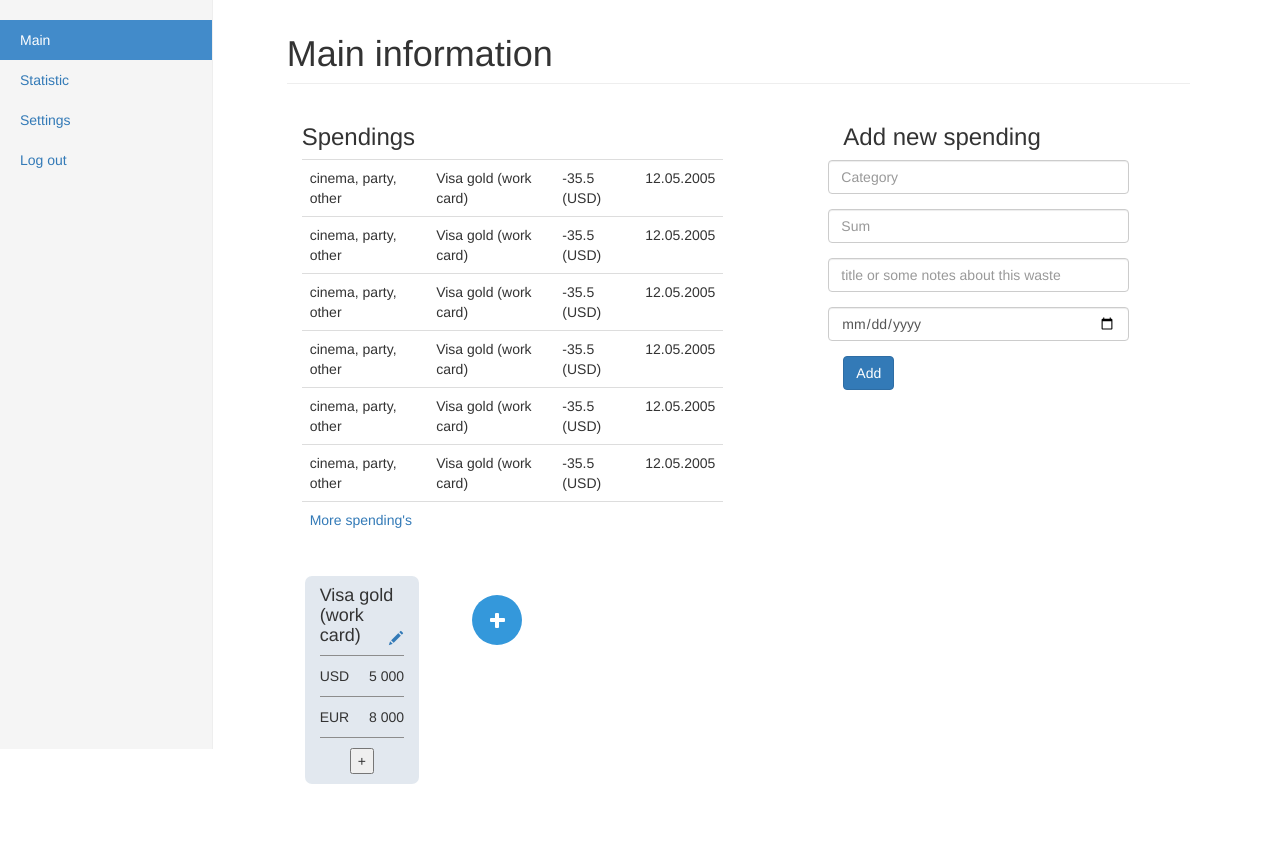
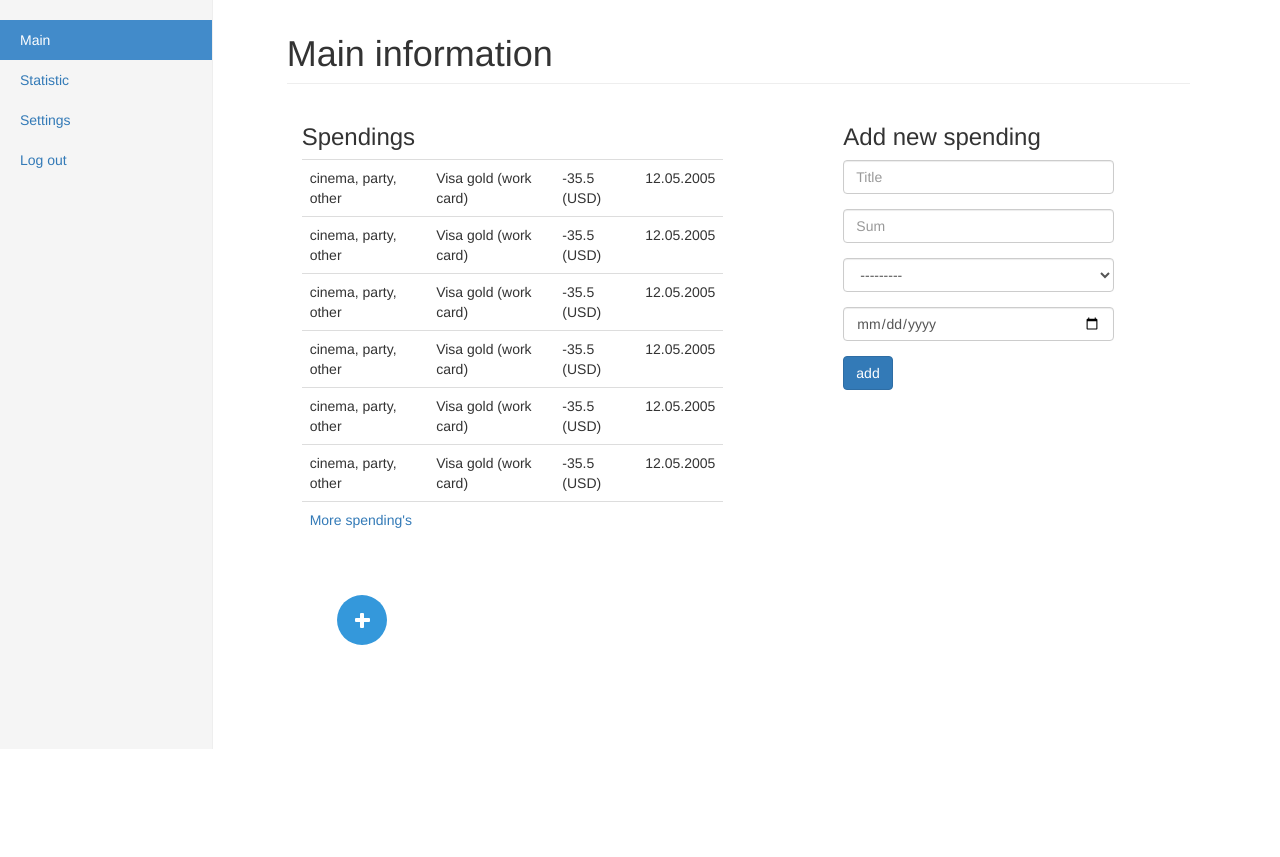
Before and after one commit to Shpilevskiy/Walet_project, a Django app: page /mywallet/ in a window 1280 px wide. Shown: the part 51-908 px from the top of the page. After the commit the page ends 800 px from the top, so only its background shows below. Run offline with Django 3.2, Linux system fonts and the light colour scheme; the visitor is signed in with stand-in values (Sample User, id 1); data that the repository does not hold is empty; some libraries are stand-ins or nearby versions.

Commit message:
add new (add operation) django form

```diff
--- a/wallet/auths/forms.py
+++ b/wallet/auths/forms.py
@@ -2,8 +2,6 @@ from django import forms
 from crispy_forms.helper import FormHelper
 from crispy_forms.layout import Submit, Layout
 from crispy_forms.bootstrap import Field, FormActions
-from django.contrib.auth.models import User
-
 
 class LoginForm(forms.Form):
     username = forms.CharField(label='Username', required=True)
--- /dev/null
+++ b/wallet/mywallet/forms.py
@@ -0,0 +1,28 @@
+from django import forms
+from .models import Wallet
+from crispy_forms.helper import FormHelper
+from crispy_forms.layout import Submit, Layout
+from crispy_forms.bootstrap import Field, FormActions
+
+
+class AddOperationForm(forms.Form):
+    title = forms.CharField(label='Title', required=True)
+    sum = forms.FloatField(label='Sum', required=True)
+    wallets = forms.ModelChoiceField(label='Wallets', queryset=Wallet.objects.all(), required=True)
+    date = forms.DateField(widget=forms.TextInput(attrs={'type': 'date'})
+)
+
+    helper = FormHelper()
+    helper.form_method = 'POST'
+    helper.form_class = 'form-horizontal, form-group'
+    helper.form_show_labels = False
+    helper.form_action = '/add-operation/'
+
+    helper.layout = Layout(
+        Field('title', placeholder='Title', css_class='form-control'),
+        Field('sum', placeholder='Sum', css_class='form-control'),
+        Field('wallets', css_class='form-control'),
+        Field('date', css_class='form-control'),
+        # To do: add back to menu button (registration too)
+        FormActions(Submit('Add', 'add', css_class='btn, btn-primary'))
+    )
--- a/wallet/mywallet/templates/mywallet/mywallet.html
+++ b/wallet/mywallet/templates/mywallet/mywallet.html
@@ -14,7 +14,7 @@
 </head>
 
 <body>
-
+{% load crispy_forms_tags %}
 
 <!--NAVBAR-->
 <div class="navbar navbar-inverse navbar-fixed-top" role="navigation">
@@ -103,83 +103,65 @@
                 </table>
             </div>
 
-            <!--<div class="col-md-2 wallet-block">-->
-                <!--<h3>Visa gold (work card)</h3>-->
-                <!--<table class="table table-responsive ">-->
-                    <!--<tbody>-->
-                    <!--<tr>-->
-                        <!--<td>USD</td>-->
-                        <!--<td>5 000</td>-->
-                    <!--</tr>-->
-                    <!--<tr>-->
-                        <!--<td>EUR</td>-->
-                        <!--<td>8 000</td>-->
-                    <!--</tr>-->
-                    <!--<tr>-->
-                        <!--<td></td>-->
-                        <!--<td>-->
-                            <!--<button class="glyphicon-plus"></button>-->
-                        <!--</td>-->
-                    <!--</tr>-->
-                    <!--</tbody>-->
-                <!--</table>-->
-            <!--</div>-->
-
 
             <div class="col-md-4 add-spending">
                 <h3> Add new spending </h3>
-                <form class="form-horizontal" role="form">
-                    <div class="form-group">
-                        <!--<label class="sr-only" for="exampleInputEmail2">Email</label>-->
-                        <input type="text" class="form-control" id="category-input" placeholder="Category">
-                    </div>
-                    <div class="form-group">
-                        <!--<label class="sr-only" for="exampleInputPassword2">Пароль</label>-->
-                        <input type="text" class="form-control" id="sum-input" placeholder="Sum">
-                    </div>
-                    <div class="form-group">
-                        <input type="text" class="form-control" id="title-input"
-                               placeholder="title or some notes about this waste">
-                    </div>
-                    <div class="form-group">
-                        <input type="date" class="form-control" id="date-input">
-                    </div>
-                    <button type="submit" class="btn btn-primary">Add</button>
-                </form>
+                {% csrf_token %}
+                {% crispy AddOperationForm %}
+                <!--<form class="form-horizontal" role="form">-->
+                    <!--<div class="form-group">-->
+                        <!--&lt;!&ndash;<label class="sr-only" for="exampleInputEmail2">Email</label>&ndash;&gt;-->
+                        <!--<input type="text" class="form-control" id="category-input" placeholder="Category">-->
+                    <!--</div>-->
+                    <!--<div class="form-group">-->
+                        <!--&lt;!&ndash;<label class="sr-only" for="exampleInputPassword2">Пароль</label>&ndash;&gt;-->
+                        <!--<input type="text" class="form-control" id="sum-input" placeholder="Sum">-->
+                    <!--</div>-->
+                    <!--<div class="form-group">-->
+                        <!--<input type="text" class="form-control" id="title-input"-->
+                               <!--placeholder="title or some notes about this waste">-->
+                    <!--</div>-->
+                    <!--<div class="form-group">-->
+                        <!--<input type="date" class="form-control" id="date-input">-->
+                    <!--</div>-->
+                    <!--<button type="submit" class="btn btn-primary">Add</button>-->
+                <!--</form>-->
             </div>
 
 
 
 
 
-        <div class="col-sm-9 col-md-10">
+            <div class="col-sm-9 col-md-10">
+
+                <!--{% if wallet_list %}-->
+                    <!--{% for wallet in wallet_list %}-->
+                        <!--<div class="col-md-2 wallet-block wallet-frame">-->
+                            <!--<h4>{{ wallet.title }}<a class="btn-padding btn pull-right glyphicon glyphicon-pencil"></a></h4>-->
+                            <!--<hr>-->
+                            <!--<p> 123<span class="pull-right"></span></p>-->
+                            <!--<hr>-->
+                            <!--&lt;!&ndash;<p>EUR <span class="pull-right">8 000</span></p>&ndash;&gt;-->
+                            <!--<p><button class="glyphicon-plus center-block"></button></p>-->
+                        <!--</div>-->
+                    <!--{% endfor %}-->
+                <!--{% else %}-->
+                <!--<div class="col-md-2 wallet-block wallet-frame">-->
+                            <!--<h4>This is example of wallet, click plus<a class="btn-padding btn pull-right glyphicon glyphicon-pencil"></a></h4>-->
+                            <!--<hr>-->
+                            <!--<p>USD <span class="pull-right">5 000</span></p>-->
+                            <!--<hr>-->
+                            <!--<p>EUR <span class="pull-right">8 000</span></p>-->
+                            <!--<hr>-->
+                            <!--<p><button class="glyphicon-plus center-block"></button></p>-->
+                        <!--</div>-->
+                <!--{% endif %}-->
 
 
-            <div class="col-md-2 wallet-block wallet-frame">
-                <h4>Visa gold (work card) <a class="btn-padding btn pull-right glyphicon glyphicon-pencil"></a></h4>
-                <hr>
-                <p>USD <span class="pull-right">5 000</span></p>
-                <hr>
-                <p>EUR <span class="pull-right">8 000</span></p>
-                <hr>
-                <p><button class="glyphicon-plus center-block"></button></p>
+                <div id="add-button-div" class="col-md-2">
+                    <div id="add-wallet-button" class="circle btn center-block"></div>
+                </div>
             </div>
-
-            <div id="add-button-div" class="col-md-2">
-                <div id="add-wallet-button" class="circle btn center-block"></div>
-            </div>
-        </div>
-
-            <!--{% if messages %}-->
-                <!--&lt;!&ndash;<ul class="messages">&ndash;&gt;-->
-                <!--&lt;!&ndash;{% for message in messages %}&ndash;&gt;-->
-                    <!--&lt;!&ndash;<li&ndash;&gt;-->
-                        <!--&lt;!&ndash;{% if message.tags %} class="{{ message.tags }}"{% endif %}>&ndash;&gt;-->
-                        <!--{{ message }}-->
-                    <!--&lt;!&ndash;</li>&ndash;&gt;-->
-                <!--&lt;!&ndash;{% endfor %}&ndash;&gt;-->
-                <!--&lt;!&ndash;</ul>&ndash;&gt;-->
-            <!--{% endif %}-->
 
         </div>
     </div>
--- a/wallet/mywallet/views.py
+++ b/wallet/mywallet/views.py
@@ -1,12 +1,14 @@
 from django.shortcuts import render, HttpResponseRedirect
 from django.http import HttpResponse
 from .models import Wallet, Currency, AccountStatement
+from .forms import AddOperationForm
 import simplejson as json
 from django.contrib.auth import logout
 
+
 def mywallet(request):
     if request.user.is_authenticated():
-        return render(request, 'mywallet/mywallet.html')
+        return render(request, 'mywallet/mywallet.html', {'AddOperationForm': AddOperationForm})
     return HttpResponseRedirect('/')
 
 
```
Also changed, not shown: wallet/mywallet/models.py (+4 -3 lines).
